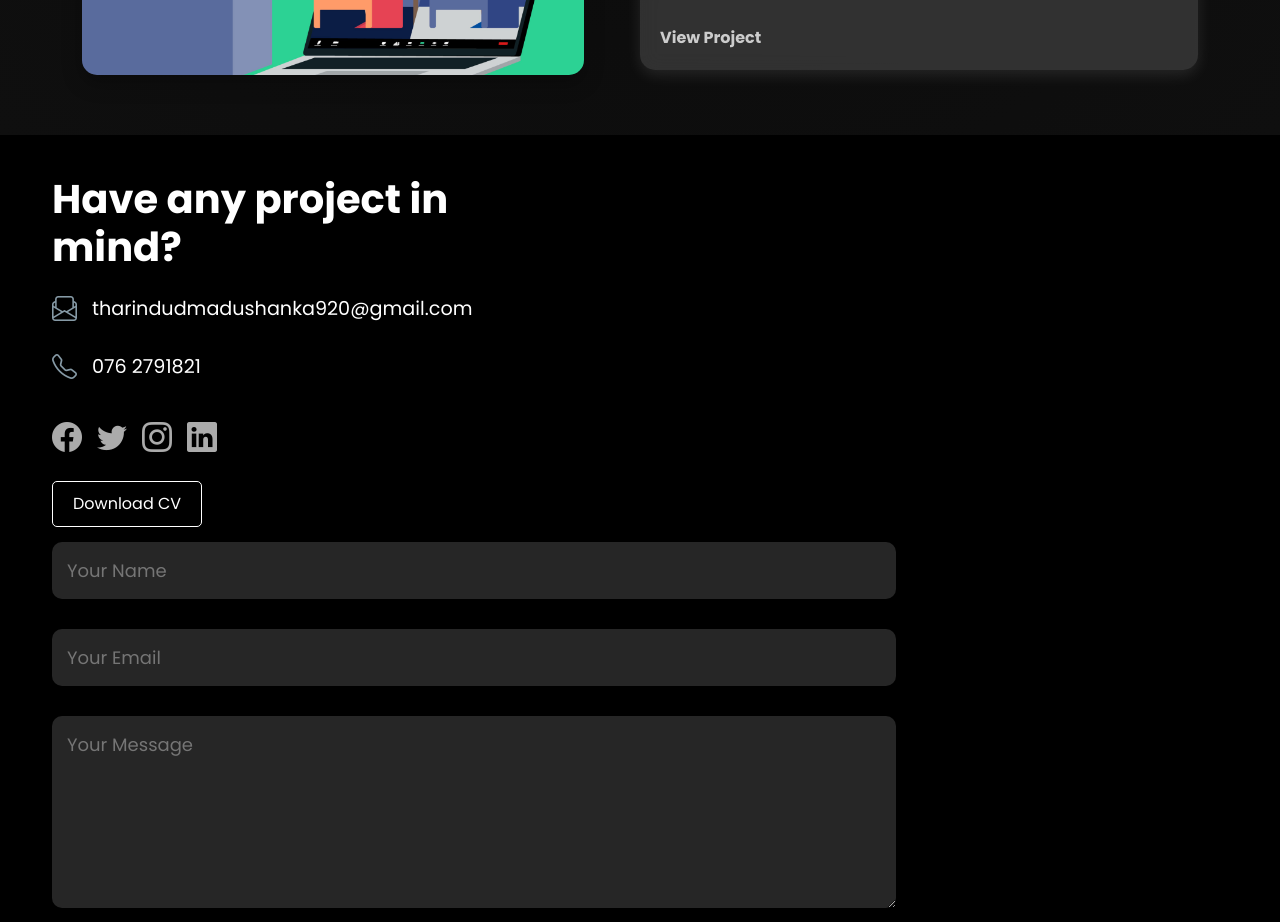
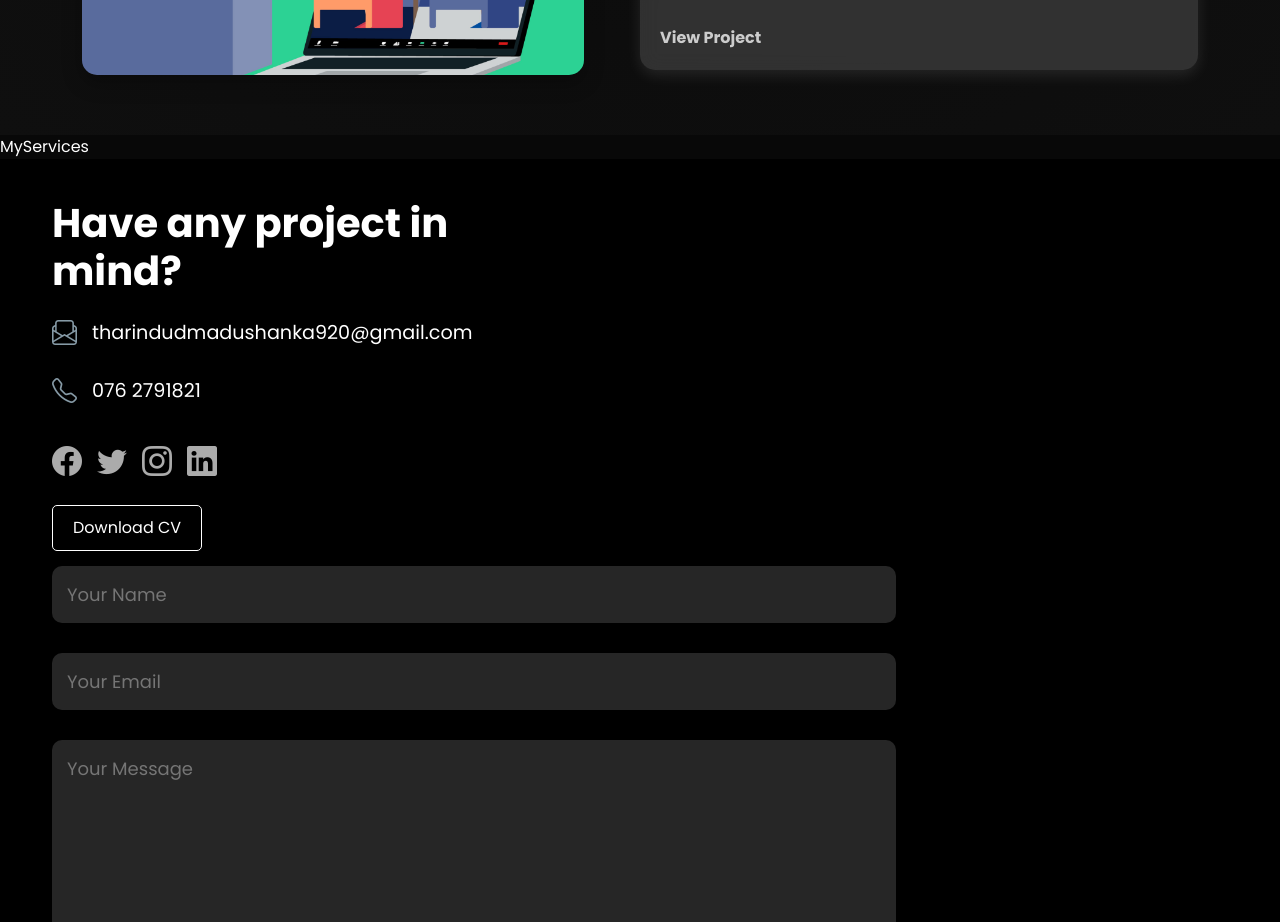
Before and after one commit to TharinduDMadushanka/tharindu-madushanka-portfolio, a React (Vite) app: page / in a window 1280 px wide. Shown: the part 3560-4482 px from the top of the page. Built offline with nearby package versions, Linux system fonts and the light colour scheme.

Commit message:
creatde MyService component and route it

```diff
--- a/src/App.jsx
+++ b/src/App.jsx
@@ -6,6 +6,7 @@ import About from './components/About/About'
 import Projects from './components/Projects/Projects'
 import Contact from './components/Contact/Contact'
 import Footer from './components/Footer/Footer'
+import MyServices from './components/MyServices/MyServices'
 
 const App = () => {
   return (
@@ -15,6 +16,7 @@ const App = () => {
       <Service/>
       <About/>
       <Projects/>
+      <MyServices/>
       <Contact/>
       <Footer/>
     </div>
--- /dev/null
+++ b/src/components/MyServices/MyServices.jsx
@@ -0,0 +1,12 @@
+import React from 'react'
+import './MyServices.css'
+
+const MyServices = () => {
+  return (
+    <div>
+      MyServices
+    </div>
+  )
+}
+
+export default MyServices
```
Also changed, not shown: src/components/MyServices/MyServices.css (added).
